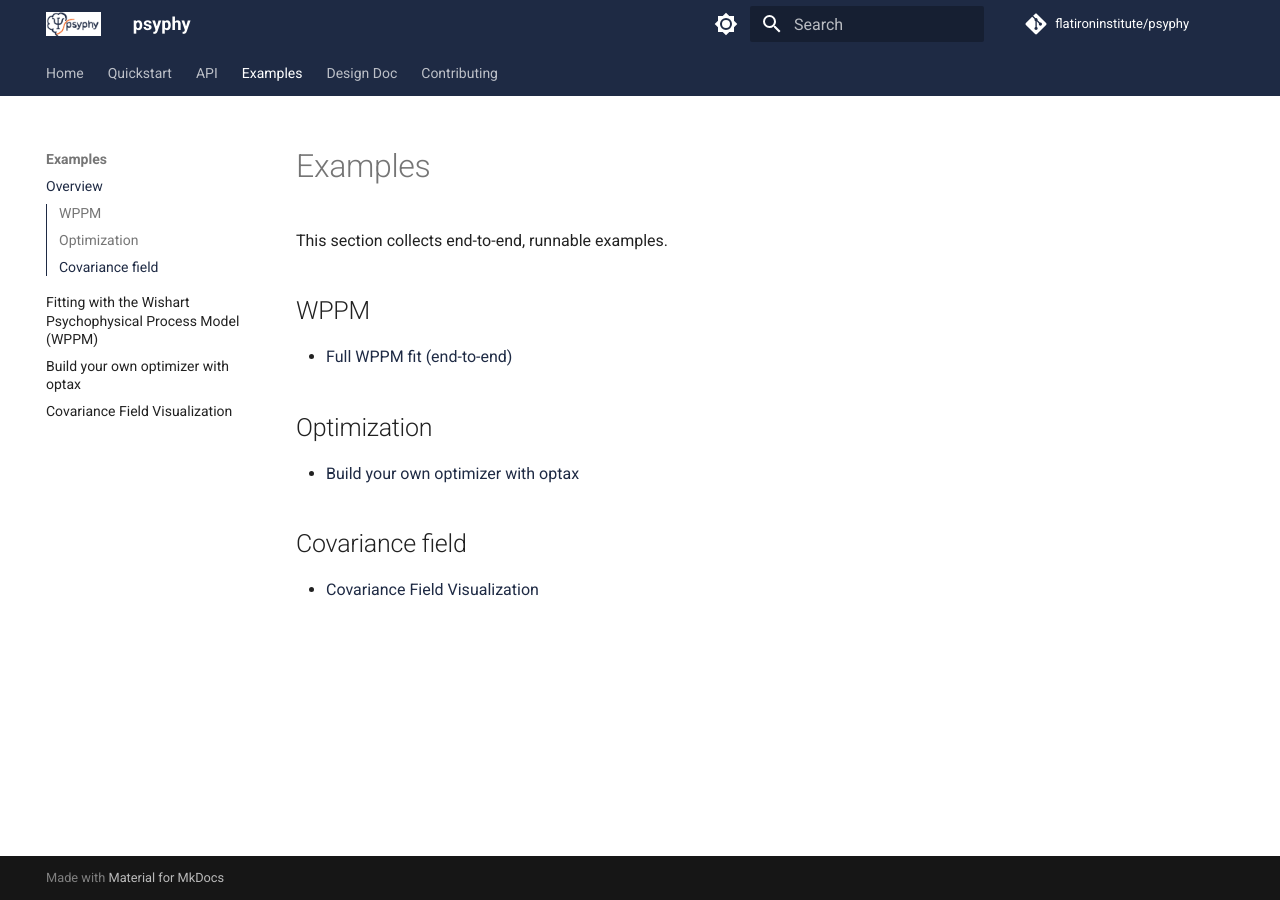
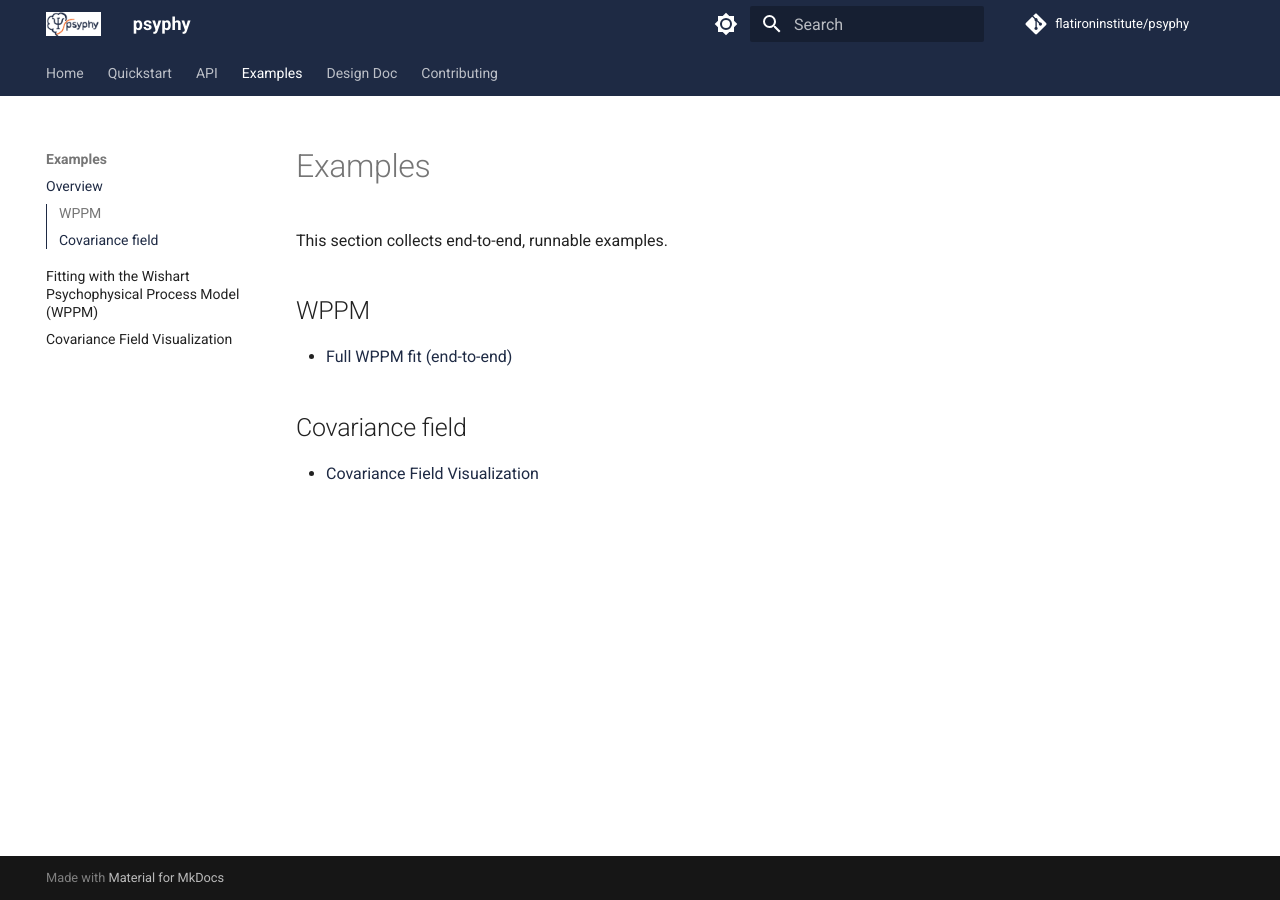
Before and after one commit to hmd101/psyphy, an MkDocs documentation site: the page built from docs/examples/index.md, in a window 1280 px wide. Built offline with MkDocs 1.6.1 and Material for MkDocs 9.7.7, drawn with Linux system fonts in a browser that asks for light colours; comment, search, counter and statistics services are not loaded.

Commit message:
docs bug fix

```diff
--- a/docs/examples/index.md
+++ b/docs/examples/index.md
@@ -6,9 +6,6 @@ This section collects end-to-end, runnable examples.
 
 - [Full WPPM fit (end-to-end)](wppm/full_wppm_fit_example.md)
 
-## Optimization
-
-- [Build your own optimizer with optax](optim/map.md)
 
 ## Covariance field
 
--- a/mkdocs.yml
+++ b/mkdocs.yml
@@ -106,7 +106,6 @@ nav:
   - Examples:
     - Overview: examples/index.md
     - Fitting with the Wishart Psychophysical Process Model (WPPM): examples/wppm/full_wppm_fit_example.md
-    - Build your own optimizer with optax: examples/optim/map.md
     - Covariance Field Visualization: examples/covariance_field/covariance_field.md
   - Design Doc: API_DESIGN_DOCUMENT.md
   - Contributing: CONTRIBUTING.md
```
